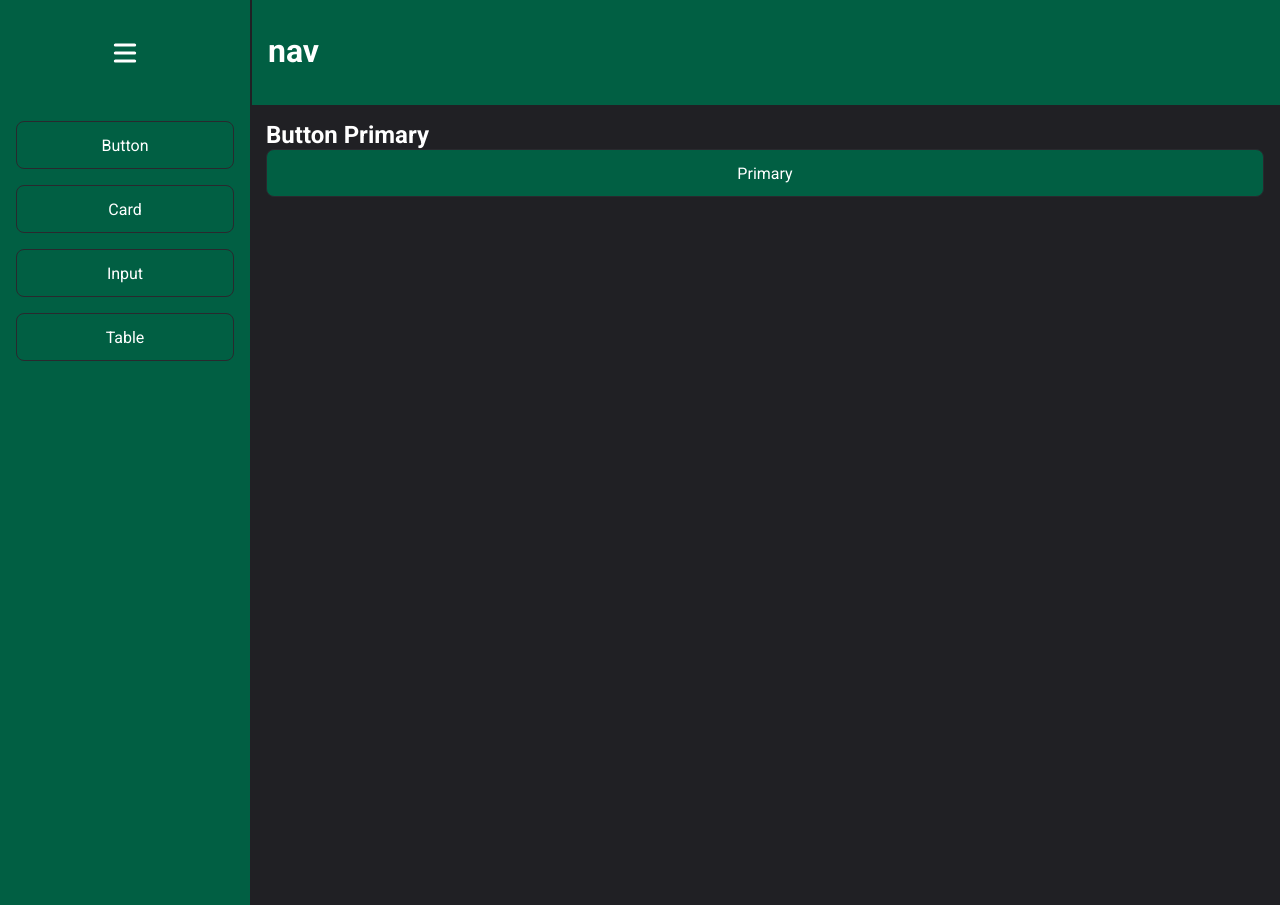
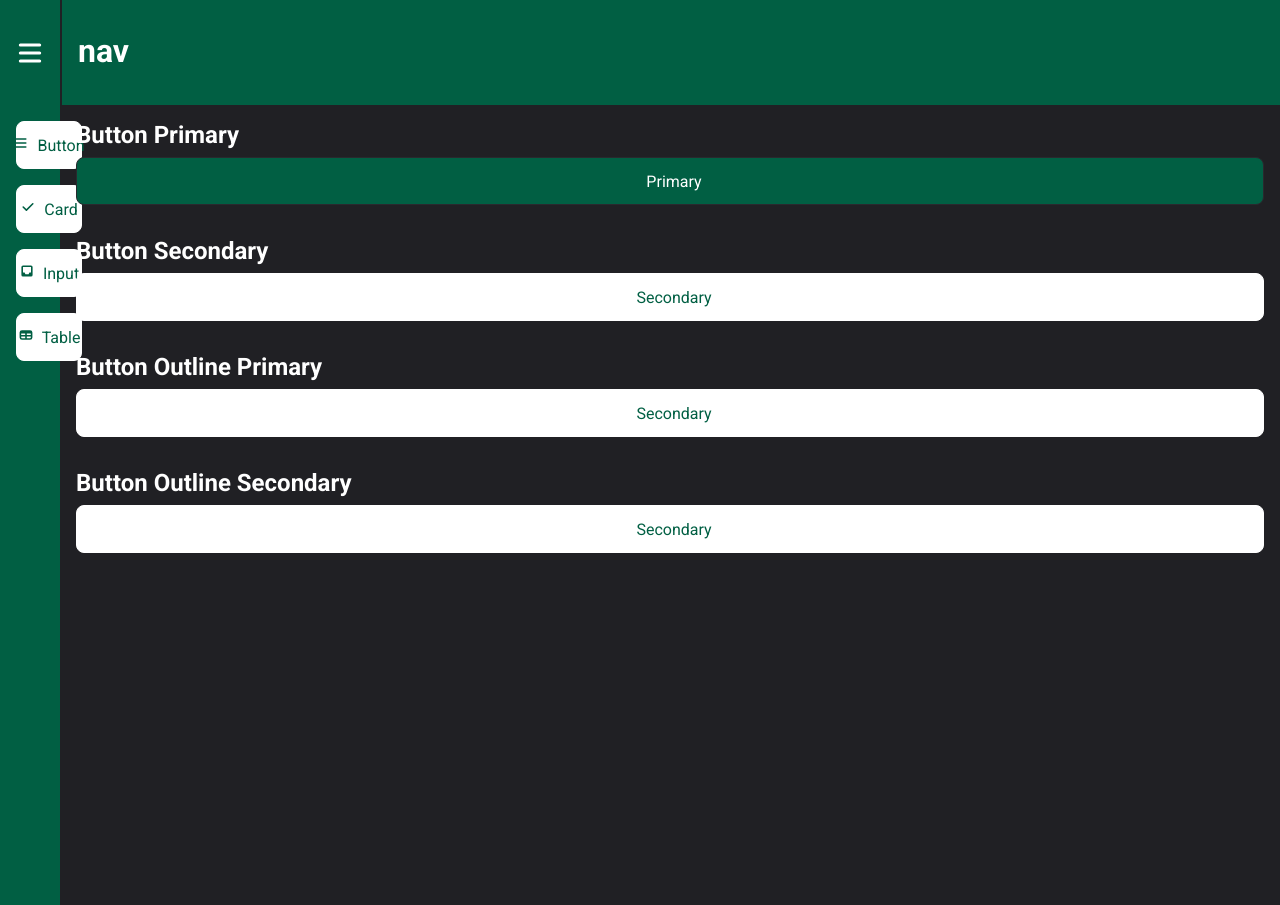
Before and after one commit to aldineifranco/components, a React (Vite) app: page / in a window 1280 px wide. Built offline with nearby package versions, Linux system fonts and the light colour scheme.

Commit message:
add icon sidebar

```diff
--- a/src/components/Button/index.tsx
+++ b/src/components/Button/index.tsx
@@ -1,10 +1,15 @@
 import { Container } from "./styles";
 import { ButtonProps } from "../../interfaces/ButtonProps";
+import { FiArchive } from 'react-icons/fi';
+import { SidebarProps } from "../../interfaces/SidebarProps";
 
-export const Button = ({ title }: ButtonProps) => {
+export function Button({ title, icon, ...rest }: ButtonProps) {
+
+
   return (
-    <Container>
-      {title}
+    <Container {...rest}>
+      <span>{icon}</span>
+      <p>{title}</p>
     </Container>
-  )
+  );
 }
--- a/src/components/Button/styles.ts
+++ b/src/components/Button/styles.ts
@@ -1,15 +1,31 @@
-import styled from 'styled-components';
+import styled, { css } from "styled-components";
+import { ButtonProps } from "../../interfaces/ButtonProps";
 
-export const Container = styled.button`
+export const Container = styled.button<ButtonProps>`
   width: 100%;
   padding: 0 2rem;
   height: 48px;
+  display: flex;
+  justify-content: center;
+  align-items: center;
+  gap: 0.5rem;
   border: 1px solid
-    ${({ theme }) => theme["gray-700"]};
-  background-color: ${({ theme }) =>
-    theme["green-700"]};
+    ${({ theme, variant }) =>
+      variant === "primary"
+        ? theme["gray-700"]
+        : theme["white"]};
+  background-color: ${({
+    theme,
+    variant
+  }) =>
+    variant === "primary"
+      ? theme["green-700"]
+      : theme["white"] };
   border-radius: 8px;
-  color: ${({ theme }) => theme["white"]};
+  color: ${({ theme, variant }) =>
+    variant === "primary"
+      ? theme["white"]
+      : theme["green-700"]};
   transition: background-color 0.5s, color 0.5s;
   cursor: pointer;
 
--- a/src/components/Header/index.tsx
+++ b/src/components/Header/index.tsx
@@ -1,4 +1,5 @@
-import { Container } from "./styles"
+import { Container } from "./styles";
+
 
 export const Header = () => {
   return (
--- a/src/components/Sidebar/index.tsx
+++ b/src/components/Sidebar/index.tsx
@@ -1,44 +1,48 @@
+
 import { Button } from "../Button";
-import { Container, Menu, Bars } from "./styles";
-import { HiMenu } from "react-icons/hi";
+import { Container, Menu } from "./styles";
+import { HiMenu, HiTable, HiCheck, HiInbox } from "react-icons/hi";
+import { SidebarProps } from "../../interfaces/SidebarProps";
 
-export function Sidebar() {
+export function Sidebar({ active }: SidebarProps) {
+
   const menuItem = [
     {
       id: 1,
       path: "/",
       name: "Button",
+      icon: <HiMenu />
     },
     {
       id: 2,
       path: "/card",
       name: "Card",
+      icon: <HiCheck />
     },
     {
       id: 3,
       path: "/input",
       name: "Input",
+      icon: <HiInbox />
     },
     {
       id: 4,
       path: "/table",
       name: "Table",
+      icon: <HiTable />
     },
   ]
 
   return (
     <>
-      <Bars>
-        <HiMenu size={32} />
-      </Bars>
-
       <Container>
         {menuItem.map((item) => (
           <Menu to={item.path} key={item.id}>
-            <Button title={item.name} />
+            <Button title={item.name} icon={item.icon}/>
           </Menu>
         ))}
       </Container>
+
     </>
   )
 }
--- a/src/components/Sidebar/styles.ts
+++ b/src/components/Sidebar/styles.ts
@@ -1,16 +1,5 @@
 import { NavLink } from "react-router-dom";
 import styled from "styled-components";
-
-export const Bars = styled.div`
-  grid-area: menu;
-  display: flex;
-  justify-content: center;
-  align-items: center;
-  background-color: ${({ theme }) =>
-    theme["green-700"]};
-  cursor: pointer;
-
-`;
 
 export const Container = styled.aside`
   width: 100%;
--- a/src/interfaces/ButtonProps.ts
+++ b/src/interfaces/ButtonProps.ts
@@ -1,3 +1,8 @@
+import { ReactNode } from "react";
+
 export interface ButtonProps {
   title?: string;
+  variant?: "primary" | "secondary";
+  fill?: "primary" | "secondary";
+  icon?: ReactNode;
 }
--- a/src/interfaces/SidebarProps.ts
+++ b/src/interfaces/SidebarProps.ts
@@ -1,7 +1,13 @@
 import { ReactNode } from "react";
+import { ButtonProps } from "./ButtonProps";
+
+export interface SidebarButtonProps extends SidebarProps, ButtonProps {
+
+}
 
 export interface SidebarProps {
   name?: string;
   id?: number;
   children?: ReactNode;
+  active?: boolean;
 }
--- a/src/pages/ButtonPage/index.tsx
+++ b/src/pages/ButtonPage/index.tsx
@@ -1,12 +1,29 @@
-import { Container } from "./styles"
+import { Container, Content } from "./styles"
 
 import { Button } from "../../components/Button"
 
 export function ButtonPage() {
   return (
     <Container>
-      <h2>Button Primary</h2>
-      <Button title="Primary"></Button>
+      <Content>
+        <h2>Button Primary</h2>
+        <Button title="Primary" variant="primary" />
+      </Content>
+
+      <Content>
+        <h2>Button Secondary</h2>
+        <Button title="Secondary" variant="secondary" />
+      </Content>
+
+      <Content>
+        <h2>Button Outline Primary</h2>
+        <Button title="Secondary" fill="primary" />
+      </Content>
+
+      <Content>
+        <h2>Button Outline Secondary</h2>
+        <Button title="Secondary" fill="secondary" />
+      </Content>
     </Container>
   )
 }
--- a/src/pages/ButtonPage/styles.ts
+++ b/src/pages/ButtonPage/styles.ts
@@ -2,4 +2,13 @@ import styled from 'styled-components';
 
 export const Container = styled.section`
   grid-area: content;
+  display: flex;
+  flex-direction: column;
+  gap: 32px;
 `;
+
+export const Content = styled.div`
+  display: flex;
+  flex-direction: column;
+  gap: 8px;
+`;
--- a/src/pages/Home/index.tsx
+++ b/src/pages/Home/index.tsx
@@ -1,15 +1,25 @@
-import { Container, Content } from "./styles";
+import { Container, Content, Bars } from "./styles";
 import { SidebarProps } from "../../interfaces/SidebarProps";
 import { Header } from "../../components/Header";
 import { Sidebar } from "../../components/Sidebar";
+import { HiMenu } from "react-icons/hi";
+import { useState } from "react";
 
 export function Home({ children }: SidebarProps) {
+  const [sidebar, setSidebar] = useState(false);
 
 
+  const handleShowSidebar = () => {
+    setSidebar(!sidebar)
+  }
   return (
     <>
-      <Container>
+      <Container active={sidebar}>
         <Header />
+
+        <Bars>
+          <HiMenu size={32} onClick={handleShowSidebar} />
+        </Bars>
 
         <Sidebar />
 
--- a/src/pages/Home/styles.ts
+++ b/src/pages/Home/styles.ts
@@ -1,8 +1,10 @@
 import styled from "styled-components";
+import { SidebarProps } from "../../interfaces/SidebarProps";
 
-export const Container = styled.div`
+export const Container = styled.div<SidebarProps>`
   display: grid;
-  grid-template-columns: 250px auto;
+  grid-template-columns: ${({ active = true }) =>
+    active ? "250px auto" : "60px auto"};
   grid-template-rows: 105px auto;
   grid-template-areas:
     "menu header"
@@ -13,3 +15,14 @@ export const Content = styled.main`
   grid-area: content;
   padding: 1rem;
 `;
+
+export const Bars = styled.div`
+  grid-area: menu;
+  display: flex;
+  justify-content: center;
+  align-items: center;
+  background-color: ${({ theme }) =>
+    theme["green-700"]};
+  cursor: pointer;
+
+`;
```
